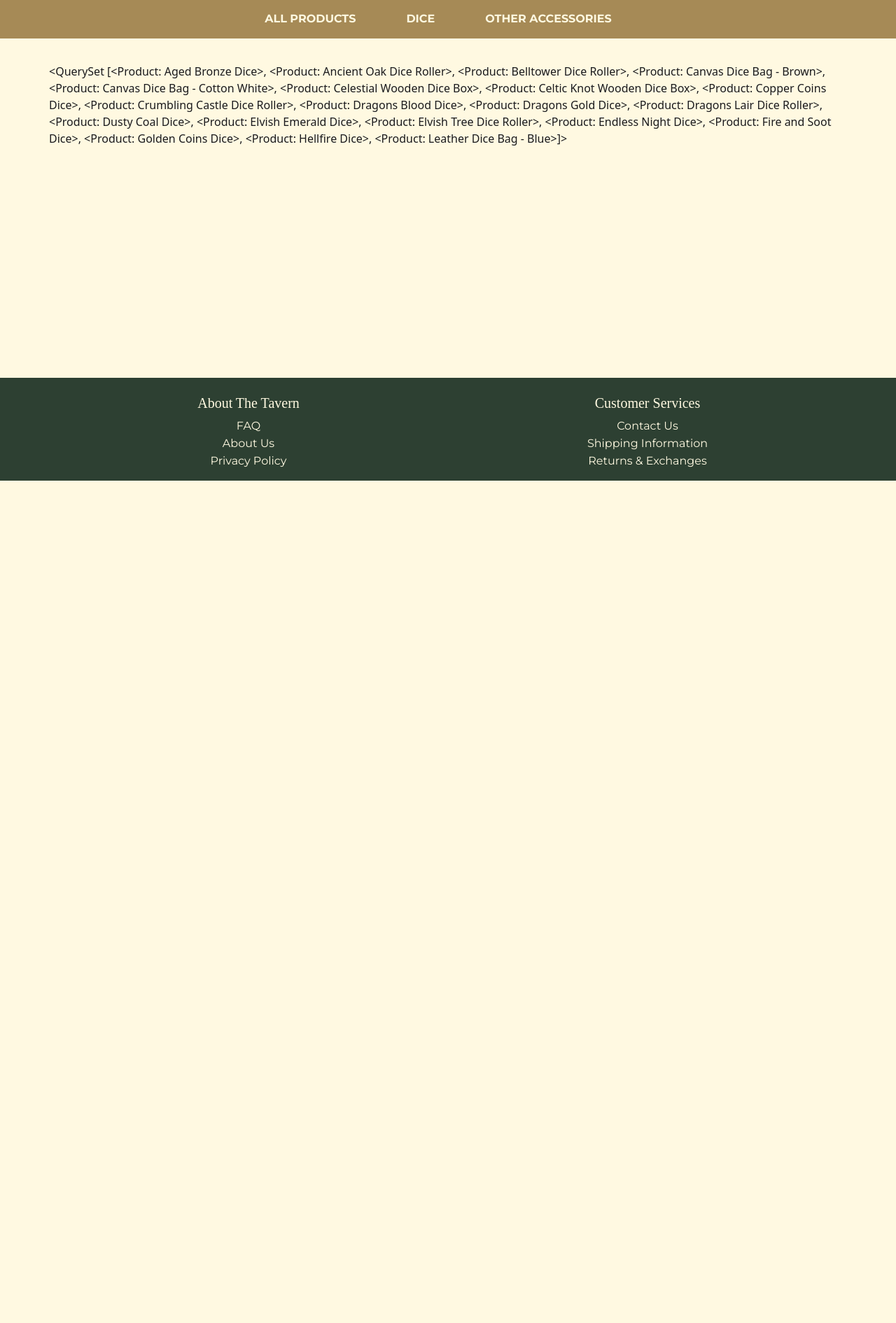
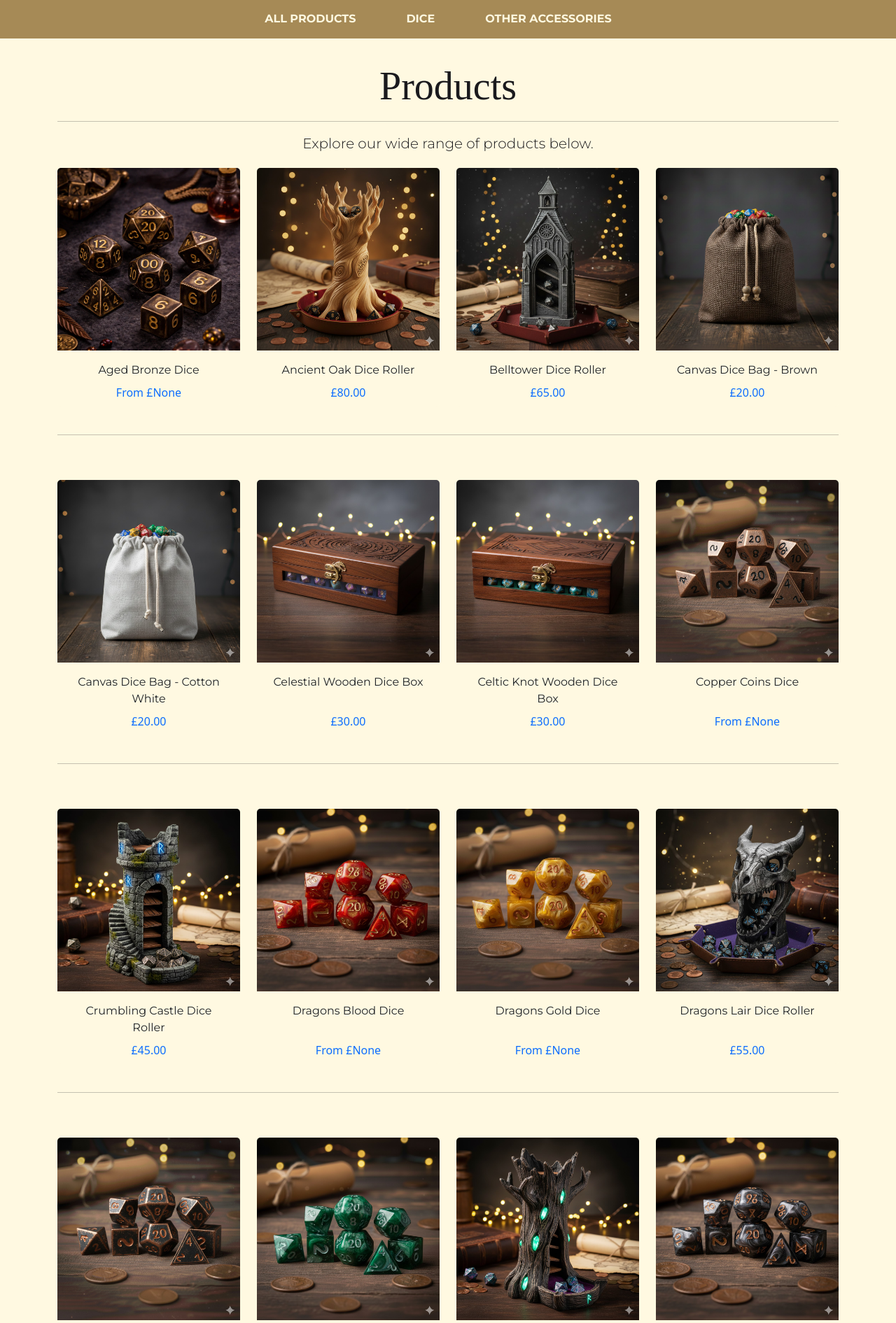
Before and after one commit to foster95/the_tavern, a Django app: template products/templates/products/products.html in a window 1280 px wide. Shown: the part 113-2004 px from the top of the page at 70% size. Before the commit the page ends 800 px from the top, so only its background shows below. Run offline with Django 4.2, Linux system fonts and the light colour scheme; data comes from the database, SQL or seed files in the repository; tables that the repository leaves empty hold one stand-in row (values such as "Sample post"); the template is opened without the code that fills it: values that come from a table or form of the project are taken from there, most other values are stand-ins (such as "Sample title", 1, 10 or a date in 2020); some libraries are stand-ins or nearby versions; some web fonts are replaced.

Commit message:
add products page

```diff
--- a/products/templates/products/products.html
+++ b/products/templates/products/products.html
@@ -5,8 +5,68 @@
 <div class="overlay">
 <div class="container">
     <div class="row mt-4">
-        {{ products }}
+        <div class="col text-center">
+            <h1 class="display-4">Products</h1>
+            <hr class="w-100 mb-3">
+            <p class="lead">Explore our wide range of products below.</p>
+        </div>
+    </div>
+    <div class="row mt-1 mb-2">
+            {% for product in products %}
+            <div class="col-sm-6 col-md-6 col-lg-4 col-xl-3 mb-4">
+                <div class="card h-100 border-0">
+                                {% if product.image %}
+                                <a href="" class="d-block w-100">
+                                    <img class="card-img-top img-fluid" src="{{ product.image.url }}" alt="{{ product.name }}">
+                                </a>
+                                {% else %}
+                                <a href="" class="d-block w-100">
+                                    <img class="card-img-top img-fluid" src="{{ MEDIA_URL }}noimage.png" alt="{{ product.name }}">
+                                </a>
+                                {% endif %}
+                                <div class="card-body pb-0 text-center mb-2">
+                                    <p class="mb-0">{{ product.name }}</p>
+                                </div>
+                                <div class="card-footer bg-white pt-0 border-0 text-center">
+                                    {% with bundles=product.category.bundle_prices.all %}
+                                    {% if bundles %}
+                                    <span class="font-weight-bold text-primary">
+                                        From £{{ product.price }}
+                                    </span>
+                                    {% else %}
+                                    <span class="font-weight-bold text-primary">
+                                        £{{ product.price }}
+                                    </span>
+                                    {% endif %}
+                                    {% endwith %}
+                                </div>
+                            </div>
+                        </div>
+                        {% if forloop.counter|divisibleby:1 %}
+                            <div class="col-12 d-sm-none mb-5">
+                                <hr>
+                            </div>
+                        {% endif %}
+                        {% if forloop.counter|divisibleby:2 %}
+                            <div class="col-12 d-none d-sm-block d-md-block d-lg-none mb-5">
+                                <hr>
+                            </div>
+                        {% endif %}
+                        {% if forloop.counter|divisibleby:3 %}
+                            <div class="col-12 d-none d-lg-block d-xl-none mb-5">
+                                <hr>
+                            </div>
+                        {% endif %}
+                        {% if forloop.counter|divisibleby:4 %}
+                            <div class="col-12 d-none d-xl-block mb-5">
+                                <hr>
+                            </div>
+                        {% endif %}
+                        {% endfor %}
+                    </div>
+                </div>
+            </div>
+        </div>
     </div>
 </div>
-</div>
 {% endblock %}
--- a/static/css/base.css
+++ b/static/css/base.css
@@ -41,6 +41,7 @@ h1, h2, h3, h4, h5, h6 {
 
 .overlay {
   padding-top: 20px;
+  z-index: -1;
 }
 
 #site-main {
@@ -191,8 +192,6 @@ h1, h2, h3, h4, h5, h6 {
     white-space: nowrap;
 }
 
-
-
 /* Hero Image */
 #hero-image {
     background-image: url('../images/header-2.png');
@@ -285,6 +284,15 @@ main,
     background-color: var(--primary-accent);
 }
 
+/* Product Catalouge Specific Styles */
+.card {
+    background-color: var(--primary-color);
+}
+
+.card-footer {
+    background-color: var(--primary-color) !important;
+}
+
 /* Media Queries */
 
 @media (min-width: 768px){
```
